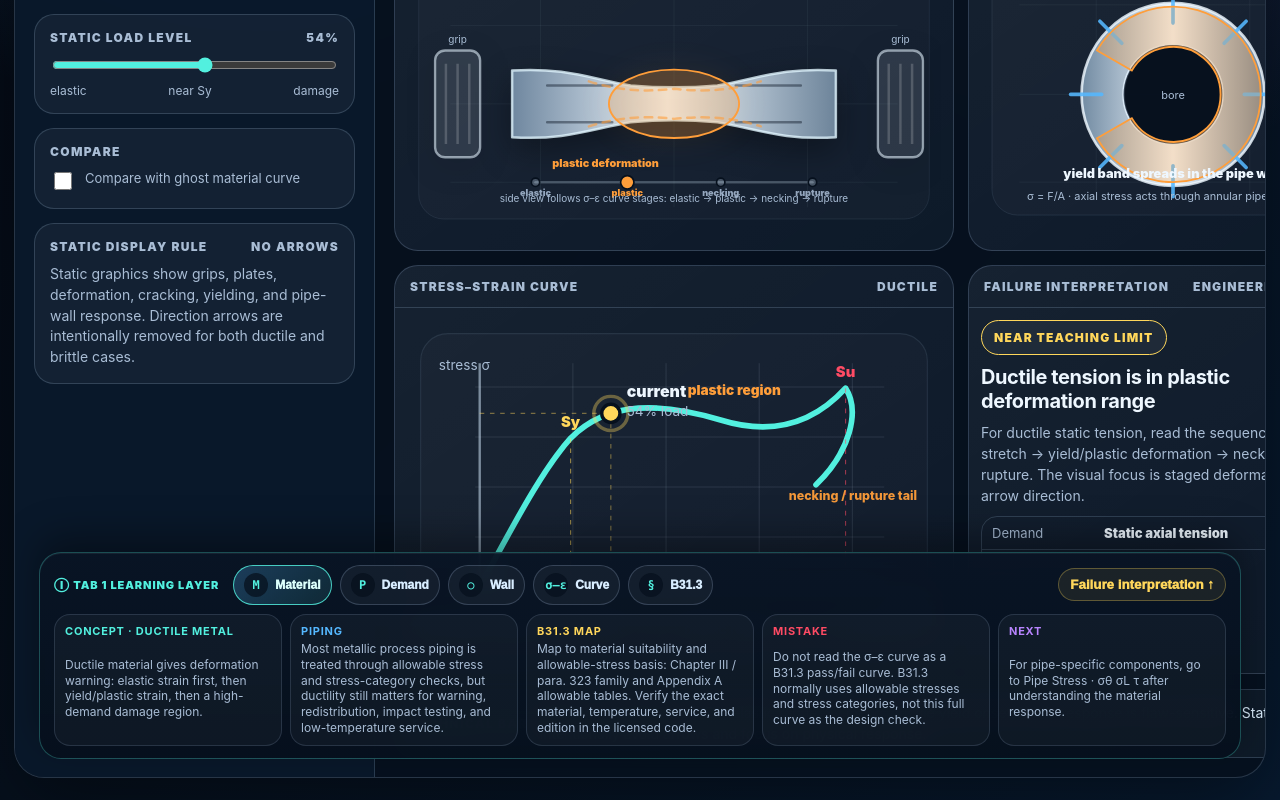
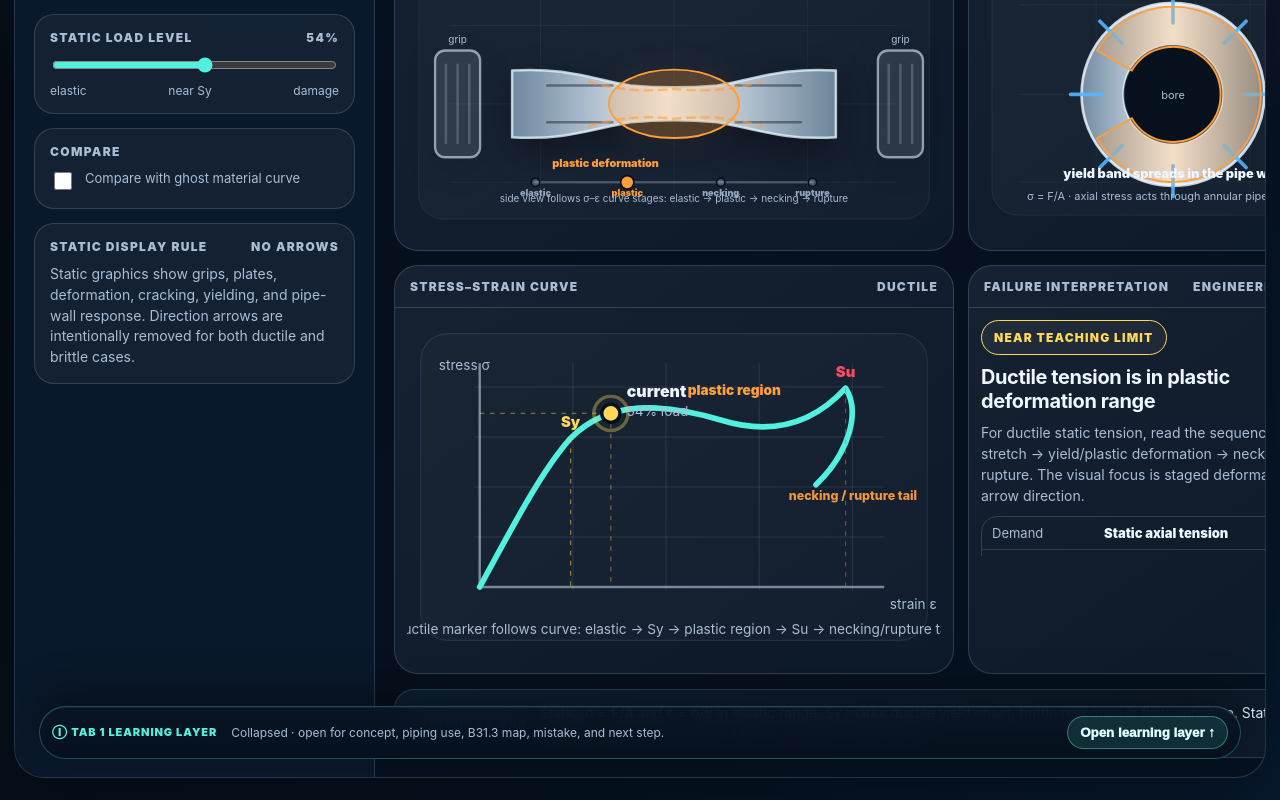
Before and after one commit to reallaksh19/PipingStressIllustration, a React (Vite) app in the folder failure-strength-lab-v3/: page / in a window 1280 px wide. Shown: the part 482-1282 px from the top of the page. Built offline with nearby package versions, Linux system fonts and the light colour scheme.

Commit message:
Make Tab 1 learning layer collapsible

```diff
--- a/failure-strength-lab-v3/src/components/Interpretation.tsx
+++ b/failure-strength-lab-v3/src/components/Interpretation.tsx
@@ -40,13 +40,14 @@ export function Interpretation({ state, status }: { state: LabState; status: Sta
       <div className="bucket" style={{ borderColor: 'rgba(255,215,91,.28)' }}><b>Boundary</b><span className="copy">{r.caution}</span></div>
     </div>
 
-    {state.mode === 'static' && <LearningBar label="Tab 1 learning layer" helpers={staticHelpers(state)} />}
+    {state.mode === 'static' && <LearningBar label="Tab 1 learning layer" helpers={staticHelpers(state)} defaultCollapsed />}
     {state.mode === 'fatigue' && <LearningBar label="Tab 2 learning layer" helpers={fatigueHelpers(state)} />}
   </>;
 }
 
-function LearningBar({ label, helpers }: { label: string; helpers: LearningHelper[] }) {
+function LearningBar({ label, helpers, defaultCollapsed = false }: { label: string; helpers: LearningHelper[]; defaultCollapsed?: boolean }) {
   const [active, setActive] = useState<string>(helpers[0]?.title ?? label);
+  const [collapsed, setCollapsed] = useState<boolean>(defaultCollapsed);
   const selected = helpers.find(helper => helper.title === active) ?? helpers[0];
 
   return <div
@@ -58,20 +59,21 @@ function LearningBar({ label, helpers }: { label: string; helpers: LearningHelpe
       bottom: 18,
       zIndex: 30,
       display: 'grid',
-      gap: 9,
-      padding: '12px 14px',
-      borderRadius: 22,
+      gap: collapsed ? 0 : 9,
+      padding: collapsed ? '9px 12px' : '12px 14px',
+      borderRadius: collapsed ? 999 : 22,
       border: '1px solid rgba(82,240,223,.28)',
       background: 'linear-gradient(180deg,rgba(9,20,36,.94),rgba(6,16,29,.97))',
       boxShadow: '0 -14px 38px rgba(0,0,0,.36), inset 0 1px 0 rgba(255,255,255,.06)',
       backdropFilter: 'blur(14px)',
-      maxHeight: '34vh',
-      overflowY: 'auto',
+      maxHeight: collapsed ? 58 : '34vh',
+      overflowY: collapsed ? 'hidden' : 'auto',
     }}
   >
     <div style={{ display: 'flex', flexWrap: 'wrap', gap: 8, alignItems: 'center' }}>
       <span style={{ display: 'inline-flex', alignItems: 'center', gap: 7, paddingRight: 6, color: '#52f0df', fontWeight: 950, letterSpacing: '.08em', textTransform: 'uppercase', fontSize: 11 }}>ⓘ {label}</span>
-      {helpers.map(helper => {
+      {collapsed && <span className="copy" style={{ fontSize: 12 }}>Collapsed · open for concept, piping use, B31.3 map, mistake, and next step.</span>}
+      {!collapsed && helpers.map(helper => {
         const activeButton = selected?.title === helper.title;
         return <button
           key={helper.title}
@@ -98,14 +100,21 @@ function LearningBar({ label, helpers }: { label: string; helpers: LearningHelpe
       })}
       <button
         type="button"
+        onClick={() => setCollapsed(value => !value)}
+        style={{ marginLeft: 'auto', border: '1px solid rgba(82,240,223,.42)', borderRadius: 999, background: collapsed ? 'rgba(82,240,223,.12)' : 'rgba(255,255,255,.045)', color: '#dcfffb', padding: '8px 12px', fontWeight: 950, cursor: 'pointer' }}
+      >
+        {collapsed ? 'Open learning layer ↑' : 'Collapse to bottom ↓'}
+      </button>
+      {!collapsed && <button
+        type="button"
         onClick={() => document.querySelector('.failure-readout')?.scrollIntoView({ behavior: 'smooth', block: 'center' })}
-        style={{ marginLeft: 'auto', border: '1px solid rgba(255,215,91,.30)', borderRadius: 999, background: 'rgba(255,215,91,.08)', color: '#ffd75b', padding: '8px 11px', fontWeight: 950, cursor: 'pointer' }}
+        style={{ border: '1px solid rgba(255,215,91,.30)', borderRadius: 999, background: 'rgba(255,215,91,.08)', color: '#ffd75b', padding: '8px 11px', fontWeight: 950, cursor: 'pointer' }}
       >
         Failure interpretation ↑
-      </button>
+      </button>}
     </div>
 
-    {selected && <div style={{ display: 'grid', gridTemplateColumns: 'repeat(auto-fit, minmax(190px, 1fr))', gap: 8, alignItems: 'stretch' }}>
+    {!collapsed && selected && <div style={{ display: 'grid', gridTemplateColumns: 'repeat(auto-fit, minmax(190px, 1fr))', gap: 8, alignItems: 'stretch' }}>
       <LearningCell title={`Concept · ${selected.route}`} text={selected.concept} color="#52f0df" />
       <LearningCell title="Piping" text={selected.piping} color="#55b8ff" />
       <LearningCell title="B31.3 map" text={selected.b313} color="#ffd75b" />
```
